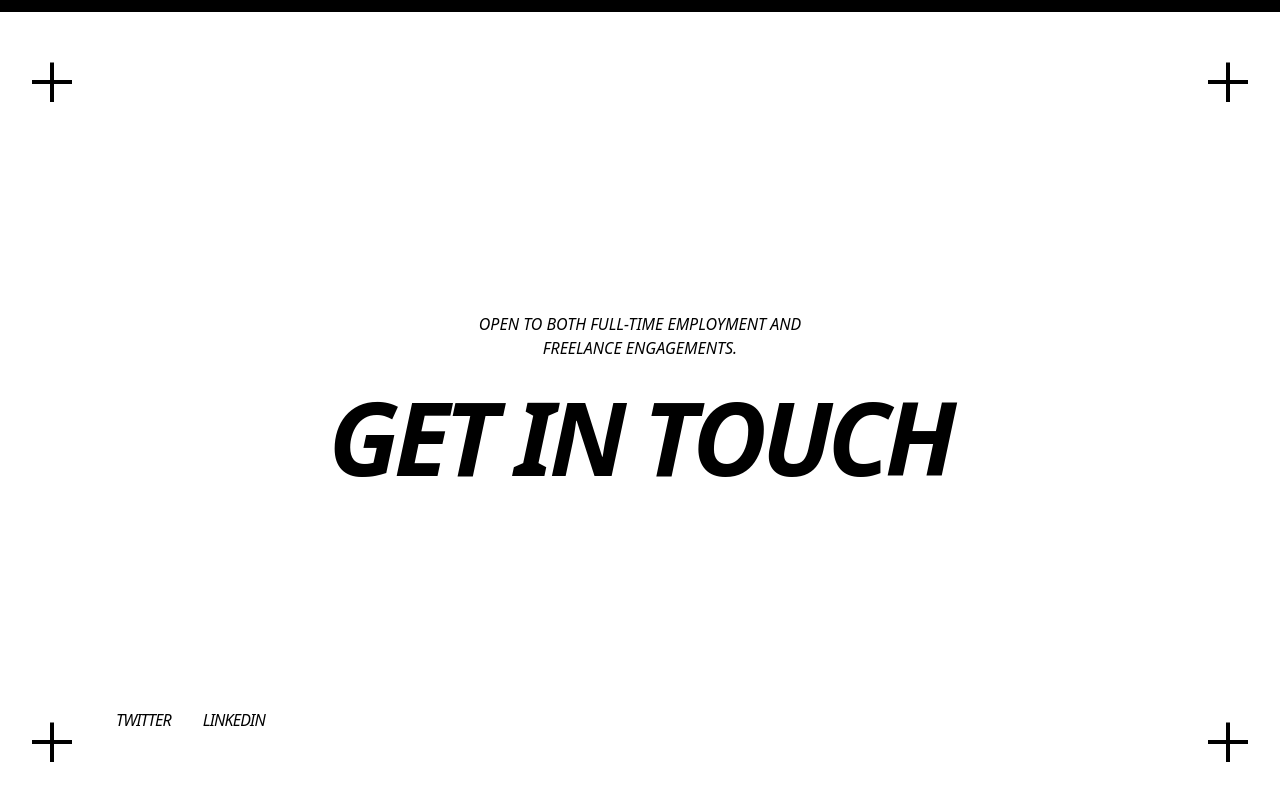
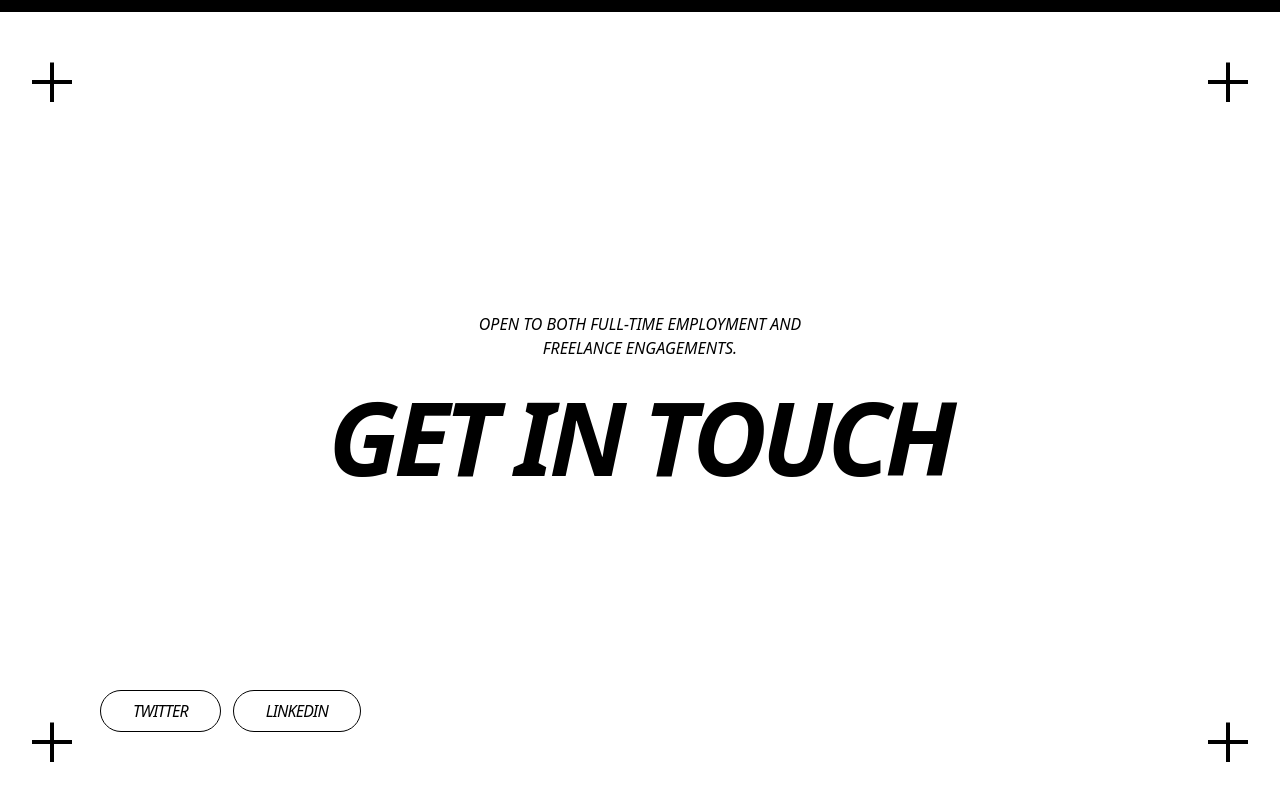
Before and after one commit to Tez-cyber/new-portfolio, a Next.js app: page /about in a window 1280 px wide. Shown: the part 1994-2794 px from the top of the page. Built offline with nearby package versions, Linux system fonts and the light colour scheme.

Commit message:
Added border to social links

```diff
--- a/src/components/contact.tsx
+++ b/src/components/contact.tsx
@@ -50,19 +50,17 @@ export const Contact = () => {
         {/*  */}
         <div className="">
           {/*  */}
-          <div className="absolute flex bottom-[80px] left-[100px]">
-            <FlipLink
-              href=""
-              className="uppercase italic tracking-tighter"
-            >
-              twitter
-            </FlipLink>
-            <FlipLink
-              href=""
-              className="uppercase italic tracking-tighter"
-            >
-              Linkedin
-            </FlipLink>
+          <div className="absolute flex gap-3 bottom-[80px] left-[100px]">
+            <span className="rounded-3xl border-[1.5px] border-solid border-black px-4 py-2">
+              <FlipLink href="" className="uppercase italic tracking-tighter">
+                twitter
+              </FlipLink>
+            </span>
+            <span className="rounded-3xl border-[1.5px] border-solid border-black px-4 py-2">
+              <FlipLink href="" className="uppercase italic tracking-tighter">
+                Linkedin
+              </FlipLink>
+            </span>
           </div>
         </div>
       </main>
```
